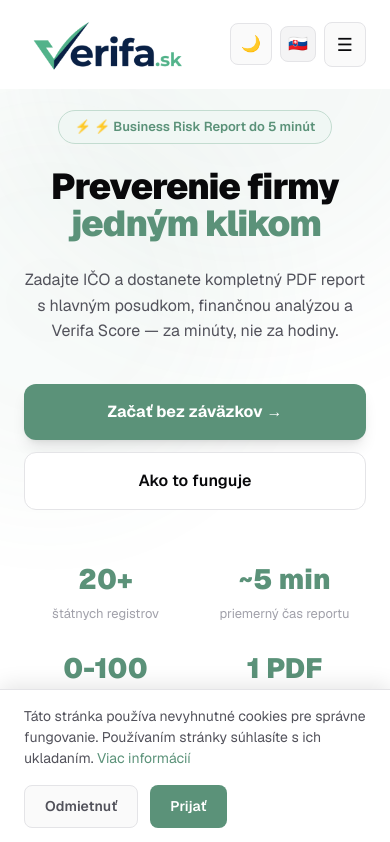
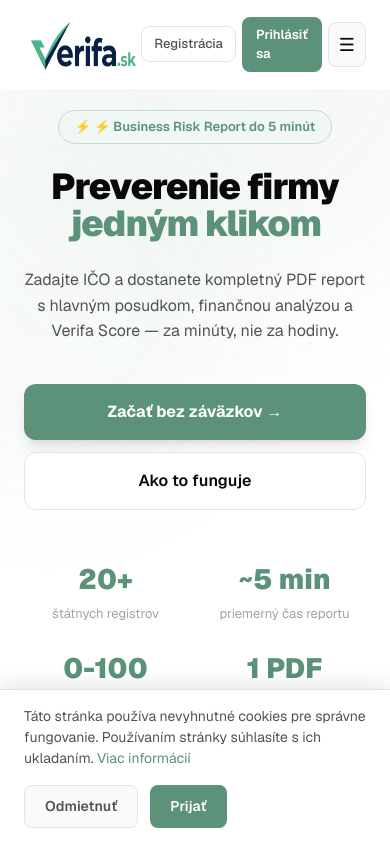
Before and after one commit to dusan02/scripta, a Next.js app in the folder frontend/: page / in a window 390 px wide. Shown: the top 842 px of the page. Built offline with nearby package versions, Linux system fonts and the light colour scheme.

Commit message:
Show login/register buttons directly in mobile landing nav bar

```diff
--- a/frontend/src/components/landing/LandingNav.tsx
+++ b/frontend/src/components/landing/LandingNav.tsx
@@ -82,18 +82,38 @@
         </div>
 
         {/* Mobile nav controls */}
-        <div className="mobile-nav" style={{ alignItems: "center", gap: 8 }}>
-          <button
-            onClick={toggle}
-            style={{ background: "var(--surface-hover)", border: "1px solid var(--border)", borderRadius: 8, padding: "8px 10px", cursor: "pointer", fontSize: 16 }}
-            aria-label="Toggle theme"
+        <div className="mobile-nav" style={{ alignItems: "center", gap: 6 }}>
+          <Link
+            href="/register"
+            style={{
+              color: "var(--text-secondary)",
+              textDecoration: "none",
+              fontSize: 13,
+              fontWeight: 500,
+              padding: "7px 12px",
+              borderRadius: 8,
+              border: "1px solid var(--border)",
+            }}
           >
-            {darkMode ? "☀️" : "🌙"}
-          </button>
-          <LanguageSwitcher />
+            {t("home.navRegister")}
+          </Link>
+          <Link
+            href="/login"
+            style={{
+              background: "var(--accent)",
+              color: "var(--accent-button-text)",
+              textDecoration: "none",
+              fontWeight: 600,
+              fontSize: 13,
+              padding: "8px 14px",
+              borderRadius: 8,
+            }}
+          >
+            {t("home.navLogin")}
+          </Link>
           <button
             onClick={() => setMobileMenuOpen((v) => !v)}
-            style={{ background: "var(--surface-hover)", border: "1px solid var(--border)", borderRadius: 8, padding: "8px 12px", cursor: "pointer", fontSize: 18, color: "var(--text)" }}
+            style={{ background: "var(--surface-hover)", border: "1px solid var(--border)", borderRadius: 8, padding: "8px 10px", cursor: "pointer", fontSize: 18, color: "var(--text)" }}
             aria-label="Menu"
           >
             {mobileMenuOpen ? "✕" : "☰"}
@@ -116,8 +136,16 @@
           <a href="#ukazka" onClick={() => setMobileMenuOpen(false)} style={{ color: "var(--text-secondary)", textDecoration: "none", fontSize: 15, fontWeight: 500, padding: "8px 0" }}>{t("nav.dokumenty")}</a>
           <a href="#pricing" onClick={() => setMobileMenuOpen(false)} style={{ color: "var(--text-secondary)", textDecoration: "none", fontSize: 15, fontWeight: 500, padding: "8px 0" }}>{t("home.navPricing")}</a>
           <div style={{ height: 1, background: "var(--border)", margin: "4px 0" }} />
-          <Link href="/register" onClick={() => setMobileMenuOpen(false)} style={{ display: "block", textAlign: "center", color: "var(--text-secondary)", textDecoration: "none", fontSize: 15, fontWeight: 600, padding: "10px", borderRadius: 8, border: "1px solid var(--border)" }}>{t("home.navRegister")}</Link>
-          <Link href="/login" onClick={() => setMobileMenuOpen(false)} style={{ display: "block", textAlign: "center", background: "var(--accent)", color: "var(--accent-button-text)", textDecoration: "none", fontSize: 15, fontWeight: 600, padding: "10px", borderRadius: 8 }}>{t("home.navLogin")}</Link>
+          <div style={{ display: "flex", alignItems: "center", gap: 12 }}>
+            <button
+              onClick={toggle}
+              style={{ background: "var(--surface-hover)", border: "1px solid var(--border)", borderRadius: 8, padding: "8px 12px", cursor: "pointer", fontSize: 16 }}
+              aria-label="Toggle theme"
+            >
+              {darkMode ? "☀️" : "🌙"}
+            </button>
+            <LanguageSwitcher />
+          </div>
         </div>
       )}
     </nav>
```
